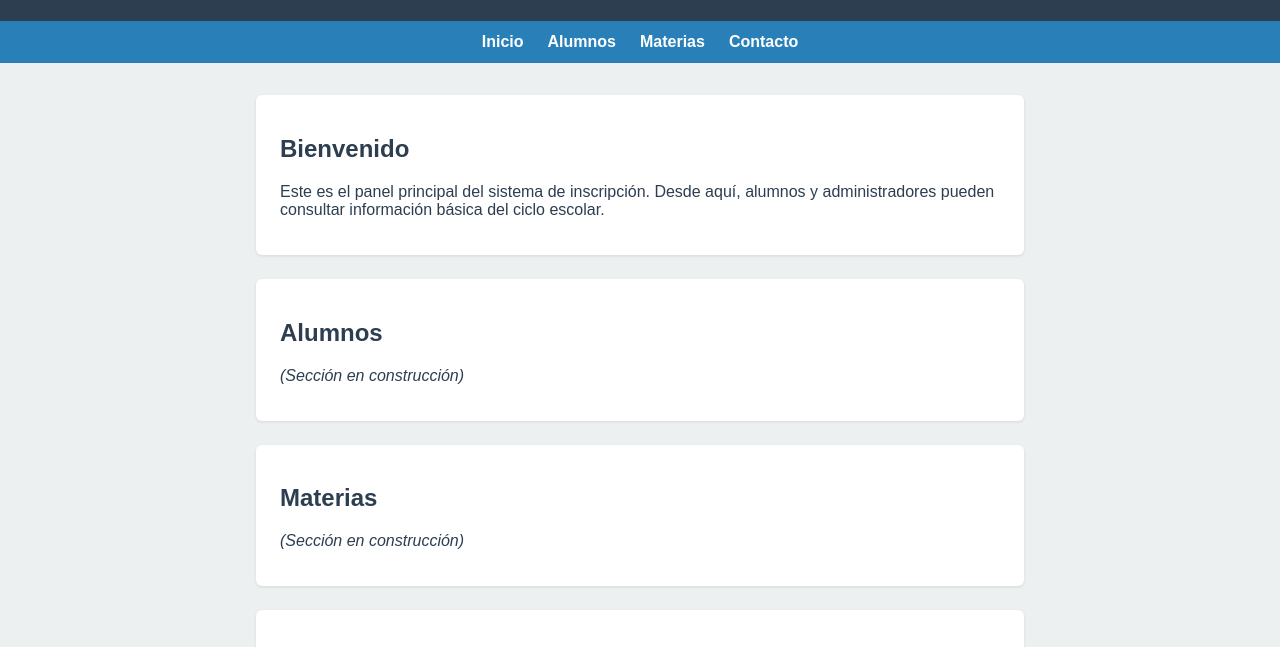
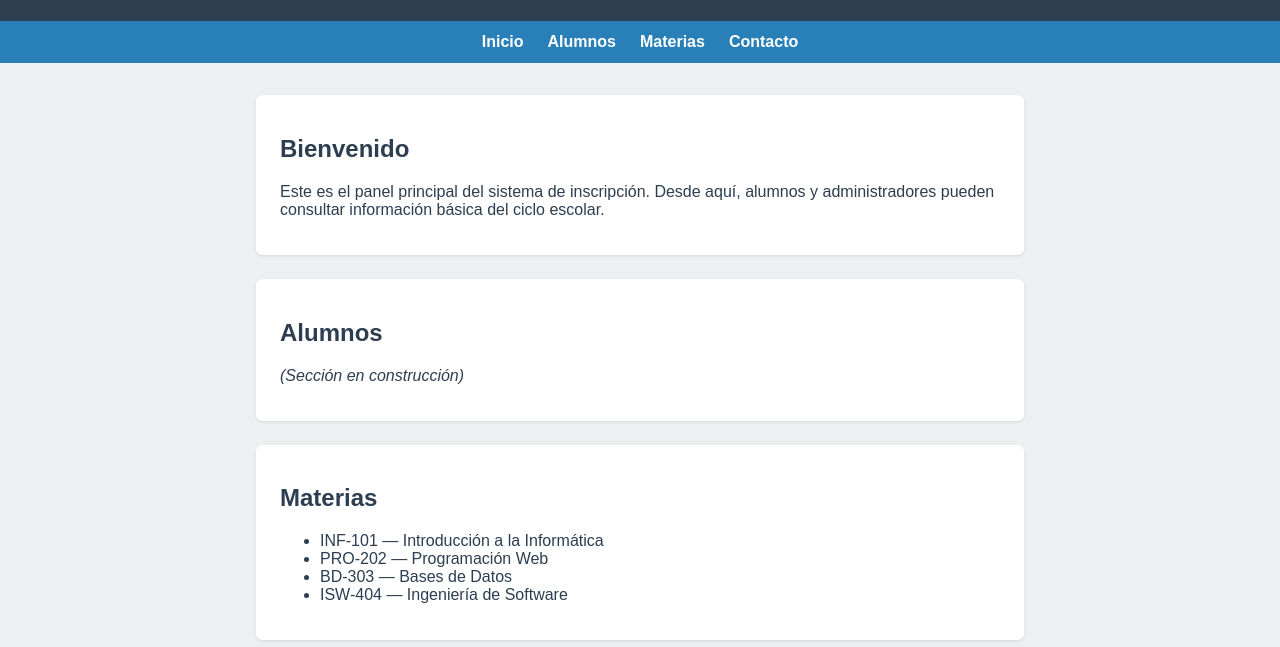
Before and after one commit to jimenadiazze/PracticaRepo1, a plain HTML site: page index.html in a window 1280 px wide. Shown: the part 123-770 px from the top of the page. Drawn offline with Linux system fonts and the light colour scheme.

Commit message:
Agrega lista de materias de ejemplo

```diff
--- a/index.html
+++ b/index.html
@@ -35,7 +35,12 @@
     <section id="materias">
       <h2>Materias</h2>
       <!-- TODO (rama feature-materias): agregar aquí una lista de al menos 4 materias con su clave -->
-      <p><em>(Sección en construcción)</em></p>
+      <ul>
+        <li>INF-101 — Introducción a la Informática</li>
+        <li>PRO-202 — Programación Web</li>
+        <li>BD-303 — Bases de Datos</li>
+        <li>ISW-404 — Ingeniería de Software</li>
+      </ul>
     </section>
 
     <section id="contacto">
```
